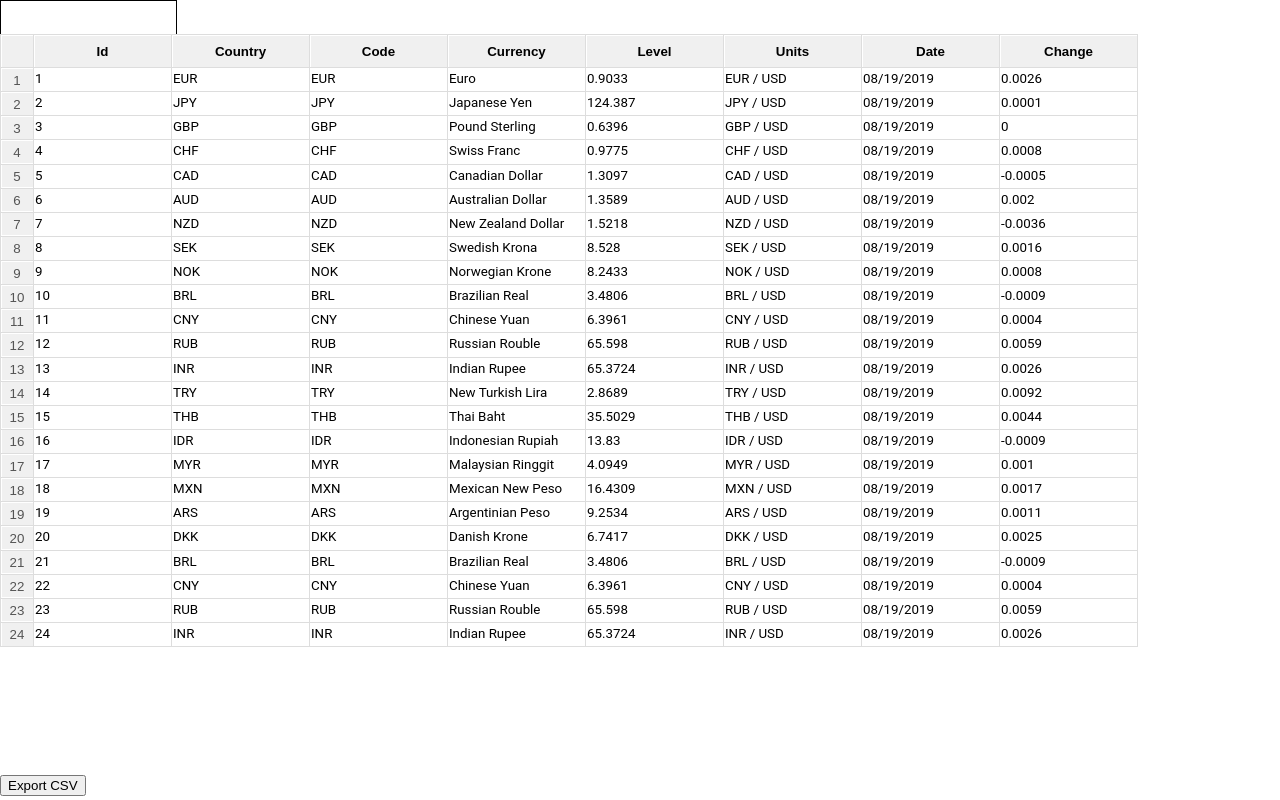
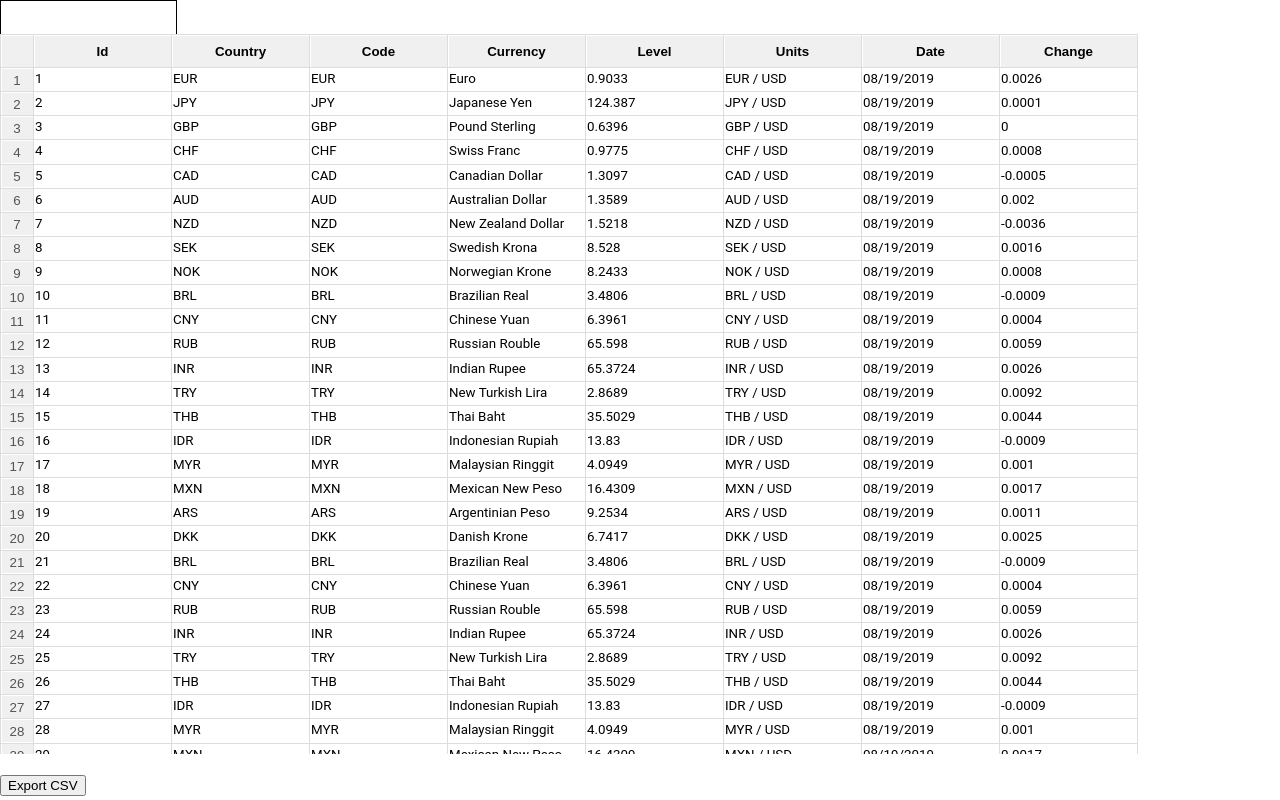
Before and after one commit to thainquet/handsontable-clone, a React (Create React App) app: page / in a window 1280 px wide. Built offline with nearby package versions, Linux system fonts and the light colour scheme.

Commit message:
figure lag

```diff
--- a/src/components/Table.js
+++ b/src/components/Table.js
@@ -2,6 +2,7 @@
 import React, { useState, useEffect } from "react";
 import "./Table.css";
 import dummyData from "./dummyData.js";
+
 
 const clearAllTRBorder = () => {
   Array.prototype.forEach.call(document.querySelectorAll("tr"), function (e) {
@@ -256,6 +257,7 @@ const Table = (props) => {
     }
     beginArr.push(tbodyData);
   });
+
   const [initArray, setInitArray] = useState(beginArr);
   if (tableData) setInitArray(tableData);
   let maxColumnAmount = Math.floor((window.screen.width - 50) / 125);
--- a/src/components/dummyData.js
+++ b/src/components/dummyData.js
@@ -239,296 +239,296 @@ const data = [
     asOf: "08/19/2019",
     onedChng: 0.0026,
   },
-  // {
-  //   id: 25,
-  //   flag: "TRY",
-  //   currencyCode: "TRY",
-  //   currency: "New Turkish Lira",
-  //   level: 2.8689,
-  //   units: "TRY / USD",
-  //   asOf: "08/19/2019",
-  //   onedChng: 0.0092,
-  // },
-  // {
-  //   id: 26,
-  //   flag: "THB",
-  //   currencyCode: "THB",
-  //   currency: "Thai Baht",
-  //   level: 35.5029,
-  //   units: "THB / USD",
-  //   asOf: "08/19/2019",
-  //   onedChng: 0.0044,
-  // },
-  // {
-  //   id: 27,
-  //   flag: "IDR",
-  //   currencyCode: "IDR",
-  //   currency: "Indonesian Rupiah",
-  //   level: 13.83,
-  //   units: "IDR / USD",
-  //   asOf: "08/19/2019",
-  //   onedChng: -0.0009,
-  // },
-  // {
-  //   id: 28,
-  //   flag: "MYR",
-  //   currencyCode: "MYR",
-  //   currency: "Malaysian Ringgit",
-  //   level: 4.0949,
-  //   units: "MYR / USD",
-  //   asOf: "08/19/2019",
-  //   onedChng: 0.001,
-  // },
-  // {
-  //   id: 29,
-  //   flag: "MXN",
-  //   currencyCode: "MXN",
-  //   currency: "Mexican New Peso",
-  //   level: 16.4309,
-  //   units: "MXN / USD",
-  //   asOf: "08/19/2019",
-  //   onedChng: 0.0017,
-  // },
-  // {
-  //   id: 30,
-  //   flag: "ARS",
-  //   currencyCode: "ARS",
-  //   currency: "Argentinian Peso",
-  //   level: 9.2534,
-  //   units: "ARS / USD",
-  //   asOf: "08/19/2019",
-  //   onedChng: 0.0011,
-  // },
-  // {
-  //   id: 31,
-  //   flag: "DKK",
-  //   currencyCode: "DKK",
-  //   currency: "Danish Krone",
-  //   level: 6.7417,
-  //   units: "DKK / USD",
-  //   asOf: "08/19/2019",
-  //   onedChng: 0.0025,
-  // },
-  // {
-  //   id: 32,
-  //   flag: "BRL",
-  //   currencyCode: "BRL",
-  //   currency: "Brazilian Real",
-  //   level: 3.4806,
-  //   units: "BRL / USD",
-  //   asOf: "08/19/2019",
-  //   onedChng: -0.0009,
-  // },
-  // {
-  //   id: 33,
-  //   flag: "CNY",
-  //   currencyCode: "CNY",
-  //   currency: "Chinese Yuan",
-  //   level: 6.3961,
-  //   units: "CNY / USD",
-  //   asOf: "08/19/2019",
-  //   onedChng: 0.0004,
-  // },
-  // {
-  //   id: 34,
-  //   flag: "RUB",
-  //   currencyCode: "RUB",
-  //   currency: "Russian Rouble",
-  //   level: 65.598,
-  //   units: "RUB / USD",
-  //   asOf: "08/19/2019",
-  //   onedChng: 0.0059,
-  // },
-  // {
-  //   id: 35,
-  //   flag: "INR",
-  //   currencyCode: "INR",
-  //   currency: "Indian Rupee",
-  //   level: 65.3724,
-  //   units: "INR / USD",
-  //   asOf: "08/19/2019",
-  //   onedChng: 0.0026,
-  // },
-  // {
-  //   id: 36,
-  //   flag: "TRY",
-  //   currencyCode: "TRY",
-  //   currency: "New Turkish Lira",
-  //   level: 2.8689,
-  //   units: "TRY / USD",
-  //   asOf: "08/19/2019",
-  //   onedChng: 0.0092,
-  // },
-  // {
-  //   id: 37,
-  //   flag: "THB",
-  //   currencyCode: "THB",
-  //   currency: "Thai Baht",
-  //   level: 35.5029,
-  //   units: "THB / USD",
-  //   asOf: "08/19/2019",
-  //   onedChng: 0.0044,
-  // },
-  // {
-  //   id: 38,
-  //   flag: "IDR",
-  //   currencyCode: "IDR",
-  //   currency: "Indonesian Rupiah",
-  //   level: 13.83,
-  //   units: "IDR / USD",
-  //   asOf: "08/19/2019",
-  //   onedChng: -0.0009,
-  // },
-  // {
-  //   id: 39,
-  //   flag: "MYR",
-  //   currencyCode: "MYR",
-  //   currency: "Malaysian Ringgit",
-  //   level: 4.0949,
-  //   units: "MYR / USD",
-  //   asOf: "08/19/2019",
-  //   onedChng: 0.001,
-  // },
-  // {
-  //   id: 40,
-  //   flag: "MXN",
-  //   currencyCode: "MXN",
-  //   currency: "Mexican New Peso",
-  //   level: 16.4309,
-  //   units: "MXN / USD",
-  //   asOf: "08/19/2019",
-  //   onedChng: 0.0017,
-  // },
-  // {
-  //   id: 41,
-  //   flag: "ARS",
-  //   currencyCode: "ARS",
-  //   currency: "Argentinian Peso",
-  //   level: 9.2534,
-  //   units: "ARS / USD",
-  //   asOf: "08/19/2019",
-  //   onedChng: 0.0011,
-  // },
-  // {
-  //   id: 42,
-  //   flag: "DKK",
-  //   currencyCode: "DKK",
-  //   currency: "Danish Krone",
-  //   level: 6.7417,
-  //   units: "DKK / USD",
-  //   asOf: "08/19/2019",
-  //   onedChng: 0.0025,
-  // },
-  // {
-  //   id: 43,
-  //   flag: "BRL",
-  //   currencyCode: "BRL",
-  //   currency: "Brazilian Real",
-  //   level: 3.4806,
-  //   units: "BRL / USD",
-  //   asOf: "08/19/2019",
-  //   onedChng: -0.0009,
-  // },
-  // {
-  //   id: 44,
-  //   flag: "CNY",
-  //   currencyCode: "CNY",
-  //   currency: "Chinese Yuan",
-  //   level: 6.3961,
-  //   units: "CNY / USD",
-  //   asOf: "08/19/2019",
-  //   onedChng: 0.0004,
-  // },
-  // {
-  //   id: 45,
-  //   flag: "RUB",
-  //   currencyCode: "RUB",
-  //   currency: "Russian Rouble",
-  //   level: 65.598,
-  //   units: "RUB / USD",
-  //   asOf: "08/19/2019",
-  //   onedChng: 0.0059,
-  // },
-  // {
-  //   id: 46,
-  //   flag: "INR",
-  //   currencyCode: "INR",
-  //   currency: "Indian Rupee",
-  //   level: 65.3724,
-  //   units: "INR / USD",
-  //   asOf: "08/19/2019",
-  //   onedChng: 0.0026,
-  // },
-  // {
-  //   id: 47,
-  //   flag: "TRY",
-  //   currencyCode: "TRY",
-  //   currency: "New Turkish Lira",
-  //   level: 2.8689,
-  //   units: "TRY / USD",
-  //   asOf: "08/19/2019",
-  //   onedChng: 0.0092,
-  // },
-  // {
-  //   id: 48,
-  //   flag: "THB",
-  //   currencyCode: "THB",
-  //   currency: "Thai Baht",
-  //   level: 35.5029,
-  //   units: "THB / USD",
-  //   asOf: "08/19/2019",
-  //   onedChng: 0.0044,
-  // },
-  // {
-  //   id: 49,
-  //   flag: "IDR",
-  //   currencyCode: "IDR",
-  //   currency: "Indonesian Rupiah",
-  //   level: 13.83,
-  //   units: "IDR / USD",
-  //   asOf: "08/19/2019",
-  //   onedChng: -0.0009,
-  // },
-  // {
-  //   id: 50,
-  //   flag: "MYR",
-  //   currencyCode: "MYR",
-  //   currency: "Malaysian Ringgit",
-  //   level: 4.0949,
-  //   units: "MYR / USD",
-  //   asOf: "08/19/2019",
-  //   onedChng: 0.001,
-  // },
-  // {
-  //   id: 51,
-  //   flag: "MXN",
-  //   currencyCode: "MXN",
-  //   currency: "Mexican New Peso",
-  //   level: 16.4309,
-  //   units: "MXN / USD",
-  //   asOf: "08/19/2019",
-  //   onedChng: 0.0017,
-  // },
-  // {
-  //   id: 52,
-  //   flag: "ARS",
-  //   currencyCode: "ARS",
-  //   currency: "Argentinian Peso",
-  //   level: 9.2534,
-  //   units: "ARS / USD",
-  //   asOf: "08/19/2019",
-  //   onedChng: 0.0011,
-  // },
-  // {
-  //   id: 53,
-  //   flag: "DKK",
-  //   currencyCode: "DKK",
-  //   currency: "Danish Krone",
-  //   level: 6.7417,
-  //   units: "DKK / USD",
-  //   asOf: "08/19/2019",
-  //   onedChng: 0.0025,
-  // },
+  {
+    id: 25,
+    flag: "TRY",
+    currencyCode: "TRY",
+    currency: "New Turkish Lira",
+    level: 2.8689,
+    units: "TRY / USD",
+    asOf: "08/19/2019",
+    onedChng: 0.0092,
+  },
+  {
+    id: 26,
+    flag: "THB",
+    currencyCode: "THB",
+    currency: "Thai Baht",
+    level: 35.5029,
+    units: "THB / USD",
+    asOf: "08/19/2019",
+    onedChng: 0.0044,
+  },
+  {
+    id: 27,
+    flag: "IDR",
+    currencyCode: "IDR",
+    currency: "Indonesian Rupiah",
+    level: 13.83,
+    units: "IDR / USD",
+    asOf: "08/19/2019",
+    onedChng: -0.0009,
+  },
+  {
+    id: 28,
+    flag: "MYR",
+    currencyCode: "MYR",
+    currency: "Malaysian Ringgit",
+    level: 4.0949,
+    units: "MYR / USD",
+    asOf: "08/19/2019",
+    onedChng: 0.001,
+  },
+  {
+    id: 29,
+    flag: "MXN",
+    currencyCode: "MXN",
+    currency: "Mexican New Peso",
+    level: 16.4309,
+    units: "MXN / USD",
+    asOf: "08/19/2019",
+    onedChng: 0.0017,
+  },
+  {
+    id: 30,
+    flag: "ARS",
+    currencyCode: "ARS",
+    currency: "Argentinian Peso",
+    level: 9.2534,
+    units: "ARS / USD",
+    asOf: "08/19/2019",
+    onedChng: 0.0011,
+  },
+  {
+    id: 31,
+    flag: "DKK",
+    currencyCode: "DKK",
+    currency: "Danish Krone",
+    level: 6.7417,
+    units: "DKK / USD",
+    asOf: "08/19/2019",
+    onedChng: 0.0025,
+  },
+  {
+    id: 32,
+    flag: "BRL",
+    currencyCode: "BRL",
+    currency: "Brazilian Real",
+    level: 3.4806,
+    units: "BRL / USD",
+    asOf: "08/19/2019",
+    onedChng: -0.0009,
+  },
+  {
+    id: 33,
+    flag: "CNY",
+    currencyCode: "CNY",
+    currency: "Chinese Yuan",
+    level: 6.3961,
+    units: "CNY / USD",
+    asOf: "08/19/2019",
+    onedChng: 0.0004,
+  },
+  {
+    id: 34,
+    flag: "RUB",
+    currencyCode: "RUB",
+    currency: "Russian Rouble",
+    level: 65.598,
+    units: "RUB / USD",
+    asOf: "08/19/2019",
+    onedChng: 0.0059,
+  },
+  {
+    id: 35,
+    flag: "INR",
+    currencyCode: "INR",
+    currency: "Indian Rupee",
+    level: 65.3724,
+    units: "INR / USD",
+    asOf: "08/19/2019",
+    onedChng: 0.0026,
+  },
+  {
+    id: 36,
+    flag: "TRY",
+    currencyCode: "TRY",
+    currency: "New Turkish Lira",
+    level: 2.8689,
+    units: "TRY / USD",
+    asOf: "08/19/2019",
+    onedChng: 0.0092,
+  },
+  {
+    id: 37,
+    flag: "THB",
+    currencyCode: "THB",
+    currency: "Thai Baht",
+    level: 35.5029,
+    units: "THB / USD",
+    asOf: "08/19/2019",
+    onedChng: 0.0044,
+  },
+  {
+    id: 38,
+    flag: "IDR",
+    currencyCode: "IDR",
+    currency: "Indonesian Rupiah",
+    level: 13.83,
+    units: "IDR / USD",
+    asOf: "08/19/2019",
+    onedChng: -0.0009,
+  },
+  {
+    id: 39,
+    flag: "MYR",
+    currencyCode: "MYR",
+    currency: "Malaysian Ringgit",
+    level: 4.0949,
+    units: "MYR / USD",
+    asOf: "08/19/2019",
+    onedChng: 0.001,
+  },
+  {
+    id: 40,
+    flag: "MXN",
+    currencyCode: "MXN",
+    currency: "Mexican New Peso",
+    level: 16.4309,
+    units: "MXN / USD",
+    asOf: "08/19/2019",
+    onedChng: 0.0017,
+  },
+  {
+    id: 41,
+    flag: "ARS",
+    currencyCode: "ARS",
+    currency: "Argentinian Peso",
+    level: 9.2534,
+    units: "ARS / USD",
+    asOf: "08/19/2019",
+    onedChng: 0.0011,
+  },
+  {
+    id: 42,
+    flag: "DKK",
+    currencyCode: "DKK",
+    currency: "Danish Krone",
+    level: 6.7417,
+    units: "DKK / USD",
+    asOf: "08/19/2019",
+    onedChng: 0.0025,
+  },
+  {
+    id: 43,
+    flag: "BRL",
+    currencyCode: "BRL",
+    currency: "Brazilian Real",
+    level: 3.4806,
+    units: "BRL / USD",
+    asOf: "08/19/2019",
+    onedChng: -0.0009,
+  },
+  {
+    id: 44,
+    flag: "CNY",
+    currencyCode: "CNY",
+    currency: "Chinese Yuan",
+    level: 6.3961,
+    units: "CNY / USD",
+    asOf: "08/19/2019",
+    onedChng: 0.0004,
+  },
+  {
+    id: 45,
+    flag: "RUB",
+    currencyCode: "RUB",
+    currency: "Russian Rouble",
+    level: 65.598,
+    units: "RUB / USD",
+    asOf: "08/19/2019",
+    onedChng: 0.0059,
+  },
+  {
+    id: 46,
+    flag: "INR",
+    currencyCode: "INR",
+    currency: "Indian Rupee",
+    level: 65.3724,
+    units: "INR / USD",
+    asOf: "08/19/2019",
+    onedChng: 0.0026,
+  },
+  {
+    id: 47,
+    flag: "TRY",
+    currencyCode: "TRY",
+    currency: "New Turkish Lira",
+    level: 2.8689,
+    units: "TRY / USD",
+    asOf: "08/19/2019",
+    onedChng: 0.0092,
+  },
+  {
+    id: 48,
+    flag: "THB",
+    currencyCode: "THB",
+    currency: "Thai Baht",
+    level: 35.5029,
+    units: "THB / USD",
+    asOf: "08/19/2019",
+    onedChng: 0.0044,
+  },
+  {
+    id: 49,
+    flag: "IDR",
+    currencyCode: "IDR",
+    currency: "Indonesian Rupiah",
+    level: 13.83,
+    units: "IDR / USD",
+    asOf: "08/19/2019",
+    onedChng: -0.0009,
+  },
+  {
+    id: 50,
+    flag: "MYR",
+    currencyCode: "MYR",
+    currency: "Malaysian Ringgit",
+    level: 4.0949,
+    units: "MYR / USD",
+    asOf: "08/19/2019",
+    onedChng: 0.001,
+  },
+  {
+    id: 51,
+    flag: "MXN",
+    currencyCode: "MXN",
+    currency: "Mexican New Peso",
+    level: 16.4309,
+    units: "MXN / USD",
+    asOf: "08/19/2019",
+    onedChng: 0.0017,
+  },
+  {
+    id: 52,
+    flag: "ARS",
+    currencyCode: "ARS",
+    currency: "Argentinian Peso",
+    level: 9.2534,
+    units: "ARS / USD",
+    asOf: "08/19/2019",
+    onedChng: 0.0011,
+  },
+  {
+    id: 53,
+    flag: "DKK",
+    currencyCode: "DKK",
+    currency: "Danish Krone",
+    level: 6.7417,
+    units: "DKK / USD",
+    asOf: "08/19/2019",
+    onedChng: 0.0025,
+  },
 ];
 
 export default data;
```
Also changed, not shown: 1 other file (tests, documents, lock files or other folders).
